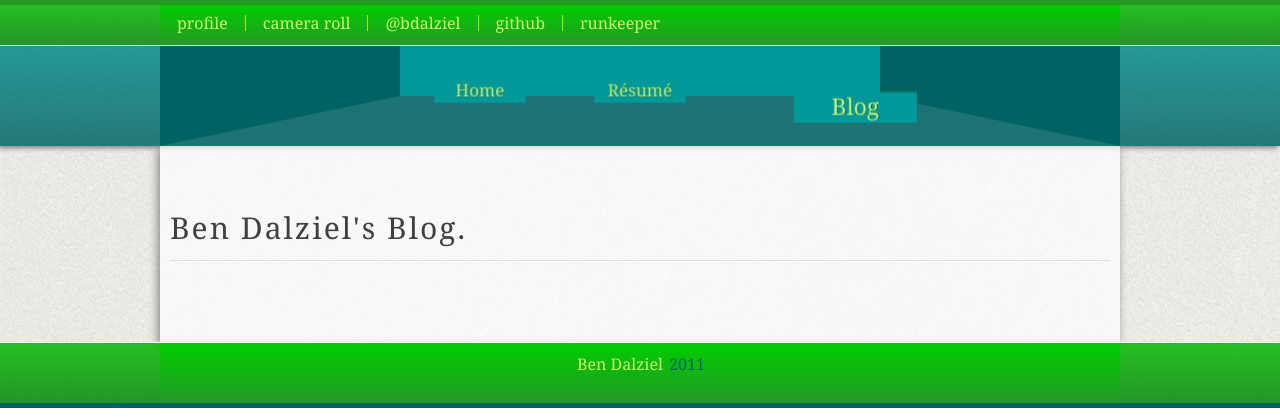
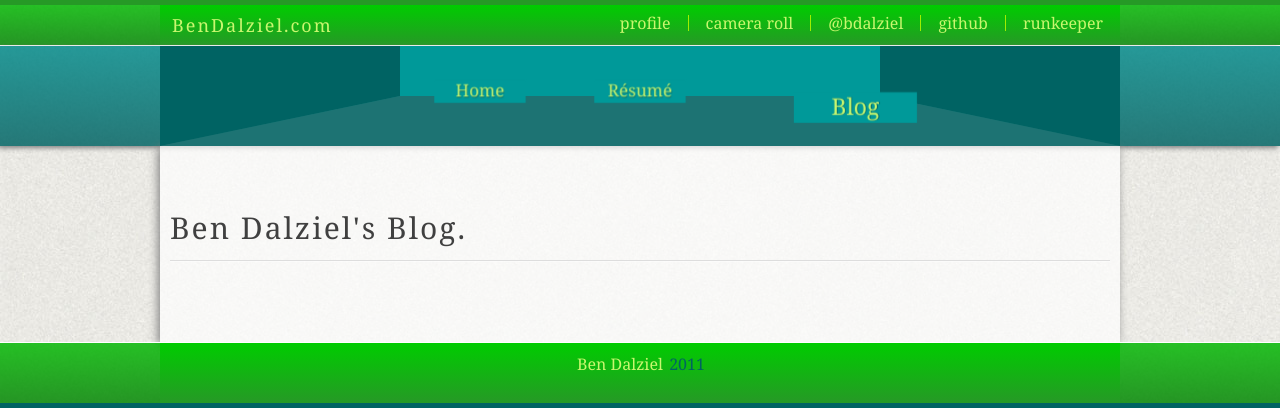
Before and after one commit to bdalziel/bendalziel, a PHP site: page /blog.php in a window 1280 px wide. Shown: the top 420 px of the page. Run offline with PHP 8.4, Linux system fonts and the light colour scheme; data that the repository does not hold is empty; style sheets or scripts are compiled from the project's sources.

Commit message:
Add bendalziel.com link

```diff
--- a/assets/css/main.css
+++ b/assets/css/main.css
@@ -108,7 +108,14 @@ div, section, figure {
   height: 40px;
   margin: 0 auto;
 }
+#header_container h1 {
+  float: left;
+  font-size: 18px;
+  line-height: 40px;
+  padding: 0 10px;
+}
 #header_container ul {
+  float: right;
   padding: 0 10px;
 }
 #footer {
--- a/assets/less/main.less
+++ b/assets/less/main.less
@@ -86,7 +86,14 @@ div, section, figure {
   width: @body-width;
   height: 40px;
   margin: 0 auto;
+  h1 {
+     float: left;
+     font-size: 18px;
+     line-height: 40px;
+     padding: 0 10px;
+  }
   ul {
+      float: right;
       padding: 0 10px;
   }
 }
--- a/template.php
+++ b/template.php
@@ -57,6 +57,7 @@ function render_page ($title, $page_title, $page_type, $page_content, $path = ''
 
 <div id="header">
   <div id="header_container">
+    <h1><a href="/index.php" alt="Return to Ben Dalziel's homepage" title="Return to Ben Dalziel's homepage">BenDalziel.com</a></h1>
     <ul>
       <li class="first"><a href="http://www.linkedin.com/in/bendalziel" title="Ben Dalziel's professional profile on LinkedIn">profile</a></li>
       <li><a href="http://www.flickr.com/photos/bendalziel/" title="Ben Dalziel's photography on Flickr">camera roll</a></li>
```
